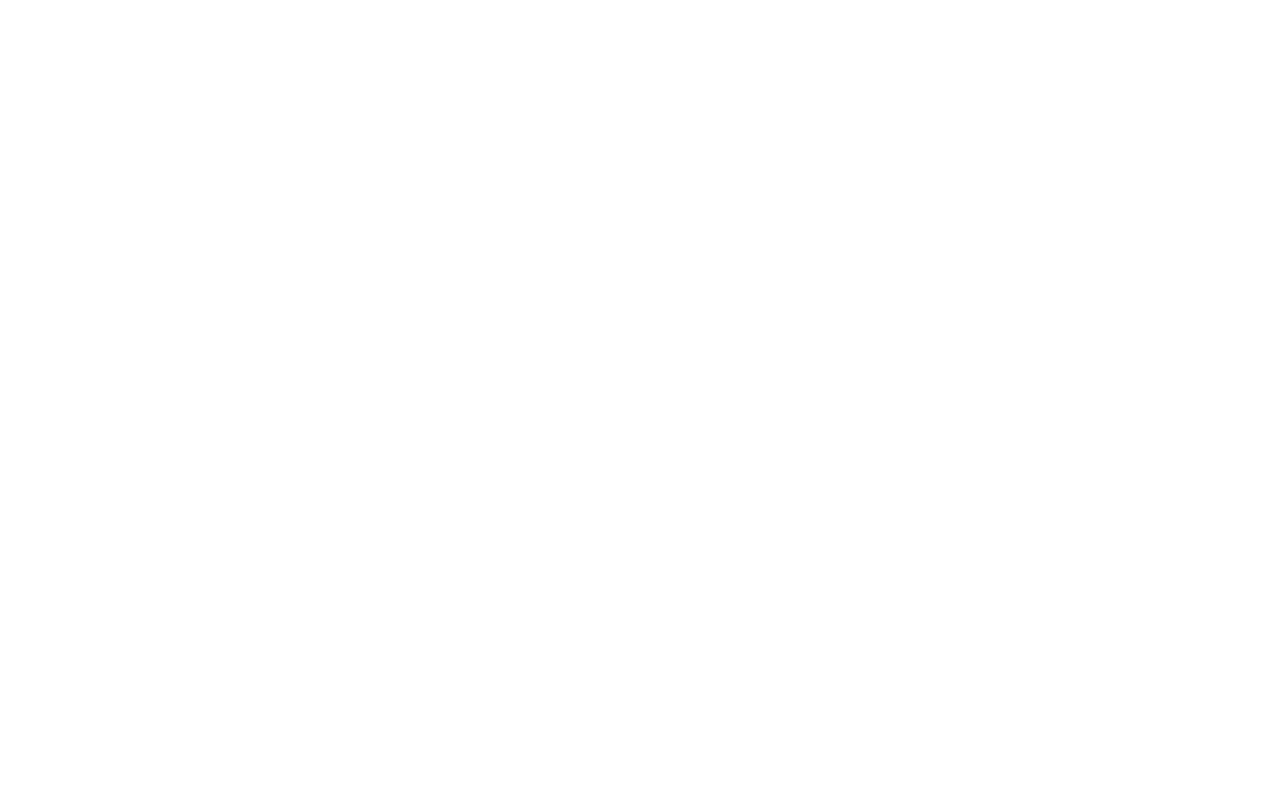
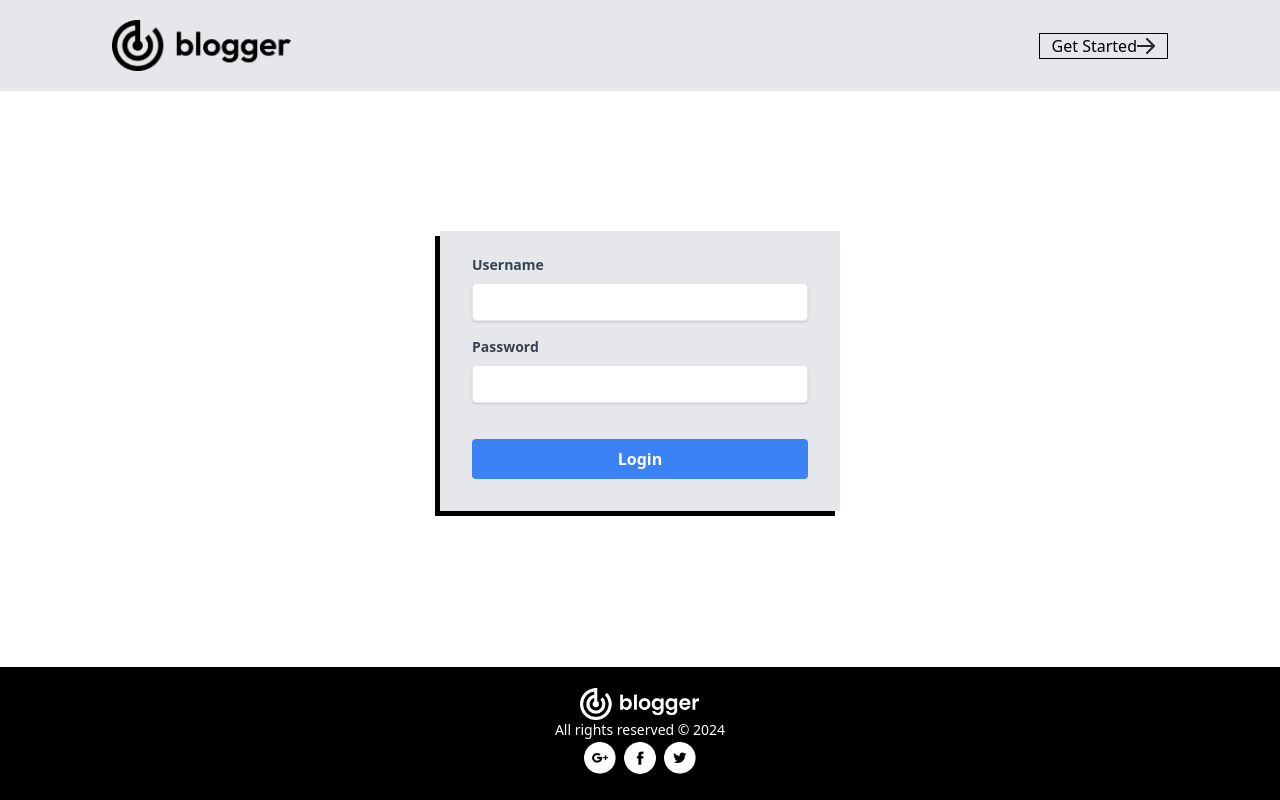
Before and after one commit to Kinolog76/NextJs-blog, a Next.js app: page /login in a window 1280 px wide. Before the commit this address had no page. Built offline with nearby package versions, Linux system fonts and the light colour scheme.

Commit message:
Add JWT authentication

```diff
--- a/Components/BlogList.jsx
+++ b/Components/BlogList.jsx
@@ -21,7 +21,7 @@ function BlogList() {
   };
 
   return (
-    <div>
+    <div className="flex-grow">
       <div className="flex gap-6 my-10 justify-center flex-wrap">
         <button
           onClick={() => handleMenu("All")}
--- /dev/null
+++ b/app/api/login/route.js
@@ -0,0 +1,24 @@
+import { SignJWT } from "jose";
+
+export async function POST(req) {
+  const { username, password } = await req.json();
+
+  if (username === process.env.ADMIN_USERNAME && password === process.env.ADMIN_PASSWORD) {
+    const secret = new TextEncoder().encode(process.env.JWT_SECRET);
+    const token = await new SignJWT({ username })
+      .setProtectedHeader({ alg: "HS256" })
+      .setExpirationTime("1h")
+      .sign(secret);
+
+    const response = new Response(JSON.stringify({ message: "Logged in successfully" }), {
+      status: 200,
+      headers: {
+        "Set-Cookie": `authToken=${token}; Path=/; HttpOnly`,
+      },
+    });
+
+    return response;
+  }
+
+  return new Response(JSON.stringify({ message: "Invalid credentials" }), { status: 401 });
+}
--- a/app/globals.css
+++ b/app/globals.css
@@ -2,6 +2,12 @@
 @tailwind components;
 @tailwind utilities;
 
+body {
+  min-height: 100vh;
+  display: flex;
+  flex-direction: column;
+}
+.blog-content pre::-webkit-scrollbar,
 .scrollbar-hide::-webkit-scrollbar {
   display: none;
 }
@@ -18,6 +24,7 @@
   -webkit-line-clamp: 3;
   -webkit-box-orient: vertical;
 }
+
 .card-title {
   overflow: hidden;
   text-overflow: ellipsis;
@@ -25,15 +32,18 @@
   -webkit-line-clamp: 2;
   -webkit-box-orient: vertical;
 }
+
 .blog-content {
   padding-block: 30px;
 }
+
 .blog-content h2 {
   font-size: 32px;
   font-weight: 600;
   line-height: 1.2;
   margin-bottom: 15px;
 }
+
 .blog-content h3 {
   font-size: 26px;
   font-weight: 600;
@@ -63,6 +73,7 @@
 }
 
 .blog-content pre {
+  overflow: auto;
   padding: 10px;
   border-radius: 15px;
   background-color: #5555551c;
--- /dev/null
+++ b/app/login/page.jsx
@@ -0,0 +1,78 @@
+"use client";
+
+import { useState } from "react";
+import { useRouter } from "next/navigation";
+import axios from "axios";
+import Footer from "@/Components/Footer";
+import HeaderTop from "@/Components/HeaderTop";
+import { toast, ToastContainer } from "react-toastify";
+import "react-toastify/dist/ReactToastify.css";
+
+export default function Login() {
+  const [username, setUsername] = useState("");
+  const [password, setPassword] = useState("");
+  const router = useRouter();
+
+  const handleSubmit = async (e) => {
+    e.preventDefault();
+
+    try {
+      const response = await axios.post("/api/login", {
+        username: username,
+        password: password,
+      });
+
+      if (response.status === 200) {
+        toast.success("Logged in successfully");
+        router.push("/admin");
+      } else {
+        toast.error("Invalid login or password");
+      }
+    } catch (error) {
+      toast.error("Invalid login or password");
+    }
+  };
+
+  return (
+    <>
+      <ToastContainer theme="dark" />
+      <div className="py-5 px-5 md:px-12 lg:px-28 bg-gray-200">
+        <HeaderTop />
+      </div>
+      <div className="flex justify-center items-center h-full flex-grow">
+        <form
+          onSubmit={handleSubmit}
+          className="bg-gray-200 px-8 pt-6 pb-8 mb-4 max-w-[400px] w-full shadow-[-5px_5px_0px_#000]">
+          <div className="mb-4">
+            <label className="block text-gray-700 text-sm font-bold mb-2">Username</label>
+            <input
+              type="text"
+              value={username}
+              required
+              onChange={(e) => setUsername(e.target.value)}
+              className="shadow appearance-none border rounded w-full py-2 px-3 text-gray-700 leading-tight focus:outline-none focus:shadow-outline"
+            />
+          </div>
+          <div className="mb-6">
+            <label className="block text-gray-700 text-sm font-bold mb-2">Password</label>
+            <input
+              type="password"
+              value={password}
+              required
+              onChange={(e) => setPassword(e.target.value)}
+              className="shadow appearance-none border rounded w-full py-2 px-3 text-gray-700 mb-3 leading-tight focus:outline-none focus:shadow-outline"
+            />
+          </div>
+          <div className="flex items-center justify-between">
+            <button
+              type="submit"
+              className="bg-blue-500 hover:bg-blue-700 text-white font-bold py-2 px-4 w-full rounded focus:outline-none focus:shadow-outline">
+              Login
+            </button>
+          </div>
+        </form>
+      </div>
+      <Footer />
+    </>
+  );
+}
--- /dev/null
+++ b/next.config.js
@@ -0,0 +1,3 @@
+module.exports = {
+  middleware: ['middleware.js'],
+};
--- a/package.json
+++ b/package.json
@@ -10,6 +10,8 @@
   },
   "dependencies": {
     "axios": "^1.7.7",
+    "jose": "^5.9.3",
+    "jsonwebtoken": "^9.0.2",
     "marked": "^14.1.2",
     "mongoose": "^8.7.0",
     "next": "14.2.14",
```
Also changed, not shown: middleware.js (added, +34 -0 lines), 2 other files (tests, documents, lock files or other folders).
